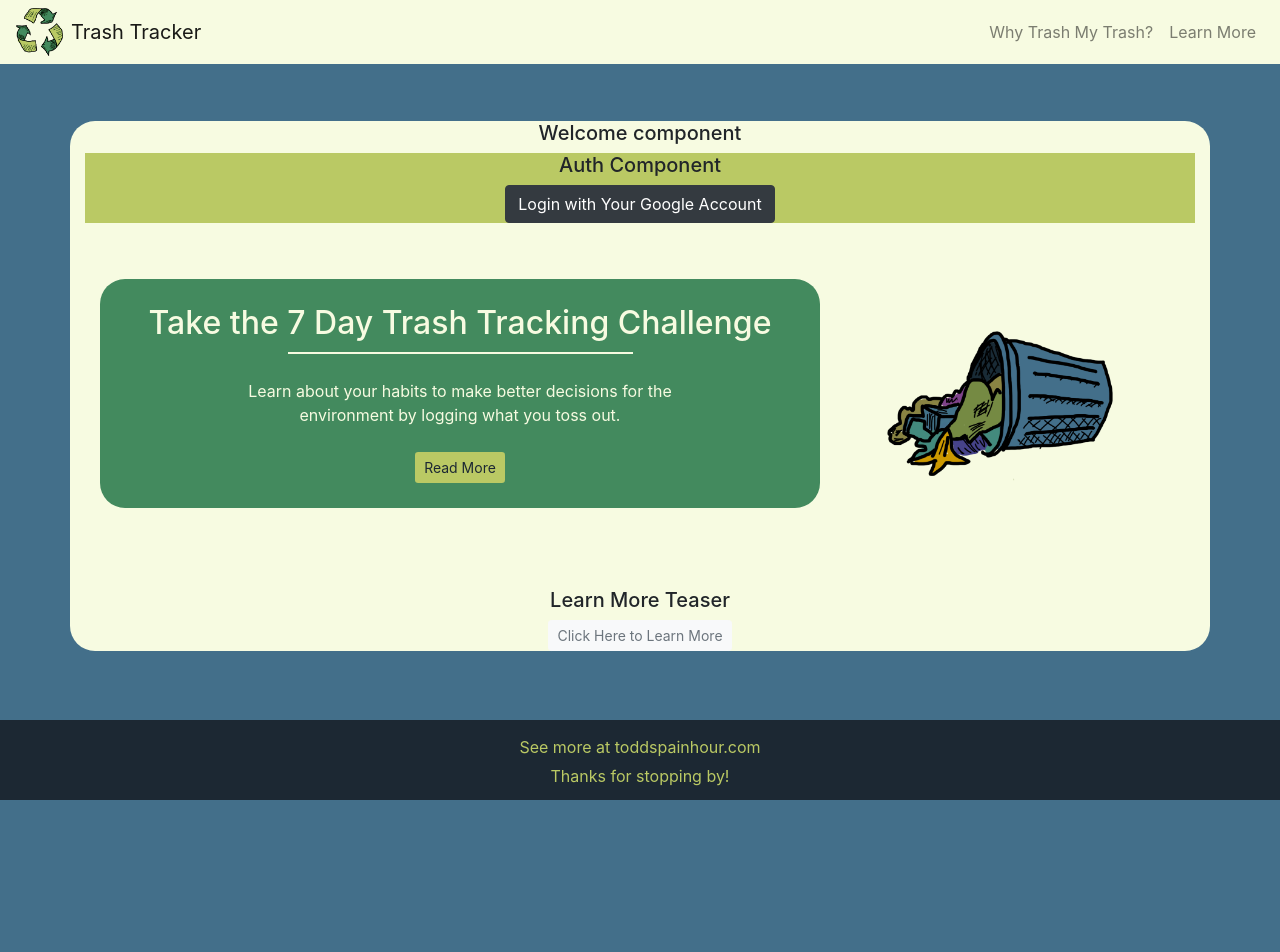
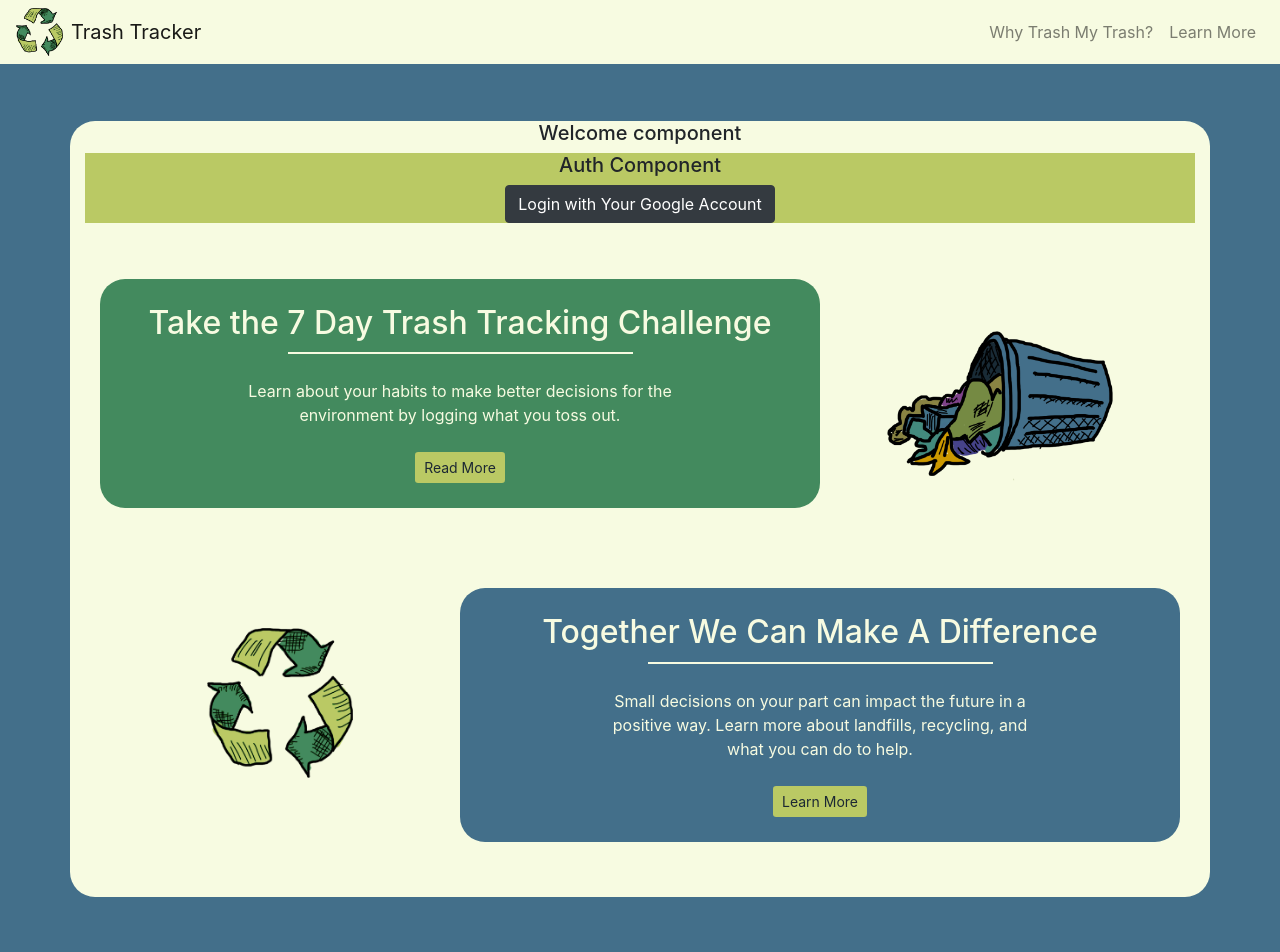
Before and after one commit to ToddSpainhour/trash-tracker, a React (Create React App) app: page /welcome in a window 1280 px wide. Shown: the top 952 px of the page. Before the commit the page ends 800 px from the top, so only its background shows below. Built offline with nearby package versions, Linux system fonts and the light colour scheme; no server answers.

Commit message:
learn more teaser styling complete

```diff
--- a/src/components/pages/LearnMoreTeaser/LearnMoreTeaser.js
+++ b/src/components/pages/LearnMoreTeaser/LearnMoreTeaser.js
@@ -1,15 +1,25 @@
 import React from 'react';
 import { Link } from 'react-router-dom';
 
+import imagePlaceholder from '../../../images/recycle-logo.svg';
 import './LearnMoreTeaser.scss';
 
 class LearnMoreTeaser extends React.Component {
   render() {
     return (
-      <div className="LearnMoreTeaser">
-        <h5>Learn More Teaser</h5>
-        <Link to="/learnmore" className="btn btn-light btn-sm text-muted">Click Here to Learn More</Link>
+      <div className="LearnMoreTeaser col-12">
+                <div className="learnMoreTeaserImage col-md-4 col-sm-12">
+          <img src={ imagePlaceholder } className="learn-more-teaser-img" alt="change this text"/>
+        </div>
+        <div className="learnMoreTeaserTextArea col-md-8 col-sm-12">
+          <h2 className="learn-more-teaser-header">Together We Can Make A Difference</h2>
+            <div className="line-divider col-6 offset-3"></div>
+              <p className="learn-more-teaser-text-body col-md-8 col-sm-12">Small decisions on your part can impact the future in a positive way. Learn more about landfills, recycling, and what you can do to help.</p>
 
+          <div className="learn-more-teaser-button-area">
+            <Link to="/learnmore" className="btn btn-sm learn-more-teaser-button">Learn More</Link>
+          </div>
+        </div>
       </div>
     );
   }
--- a/src/components/pages/LearnMoreTeaser/LearnMoreTeaser.scss
+++ b/src/components/pages/LearnMoreTeaser/LearnMoreTeaser.scss
@@ -1,3 +1,61 @@
+@import '../../../styles/variables';
+
 .LearnMoreTeaser {
-  display: block;
+display: flex;
+flex-wrap: wrap;
+margin-top: 5%;
+margin-bottom: 5%;
+border-radius: 25px;
+// background-color: $blue;
+
+  .learnMoreTeaserTextArea {
+    background-color: $blue;
+    border-radius: 25px;
+    // margin-bottom: 25px;
+    }
+
+  .learn-more-teaser-header {
+    color: $cream;
+    margin-top: 25px;
+    margin-bottom: 10px;
+
+  }
+
+  .line-divider {
+    border: 1px solid $cream;
+    // border-bottom-color: $cream;
+    // border-width: 1px;
+    // border-style: solid;
+    margin-bottom: 25px;
+  }
+
+
+  .learn-more-teaser-text-body {
+    display: inline-block;
+    color: $cream;
+    text-align: center;
+    margin-bottom: 25px;
+  }
+
+  .learnMoreTeaserImage {
+    align-self: center;
+  }
+
+  .learn-more-teaser-button {
+    color: $shadow;
+    background-color: $lightGreen;
+    margin-bottom: 25px;
+  }
+
+  .learn-more-teaser-button:hover {
+    color: $shadow;
+    background-color: $cream;
+  }
+
 }
+
+.learn-more-teaser-img {
+  height: 150px;
+  margin-bottom: 25px;
+
+}
```
